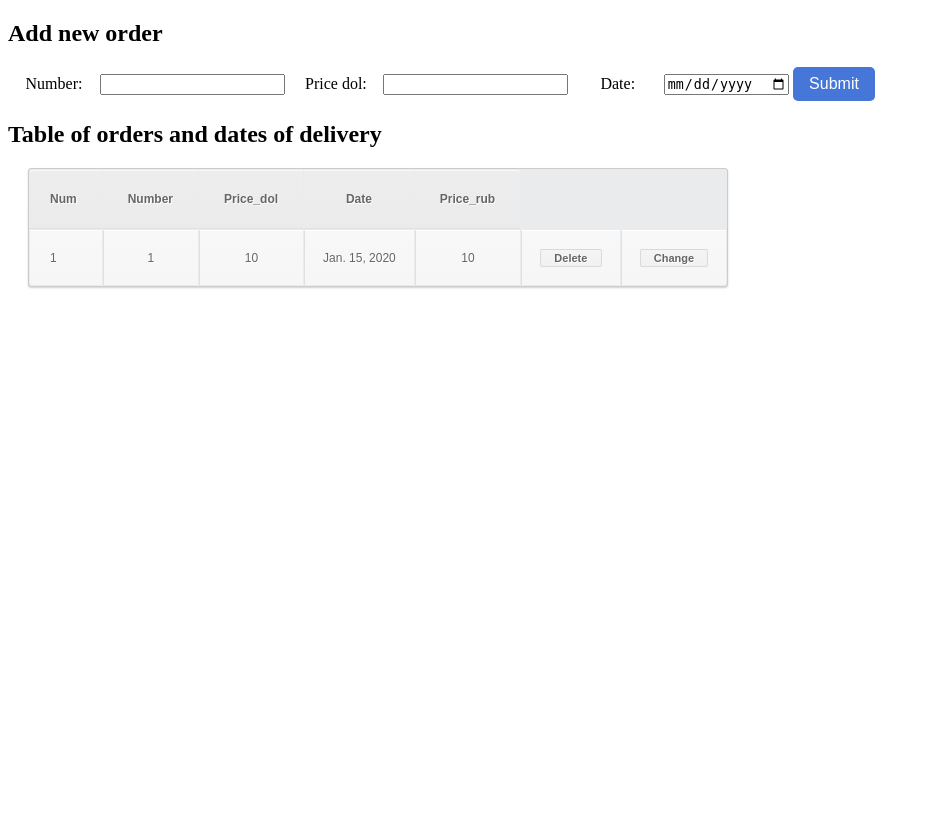
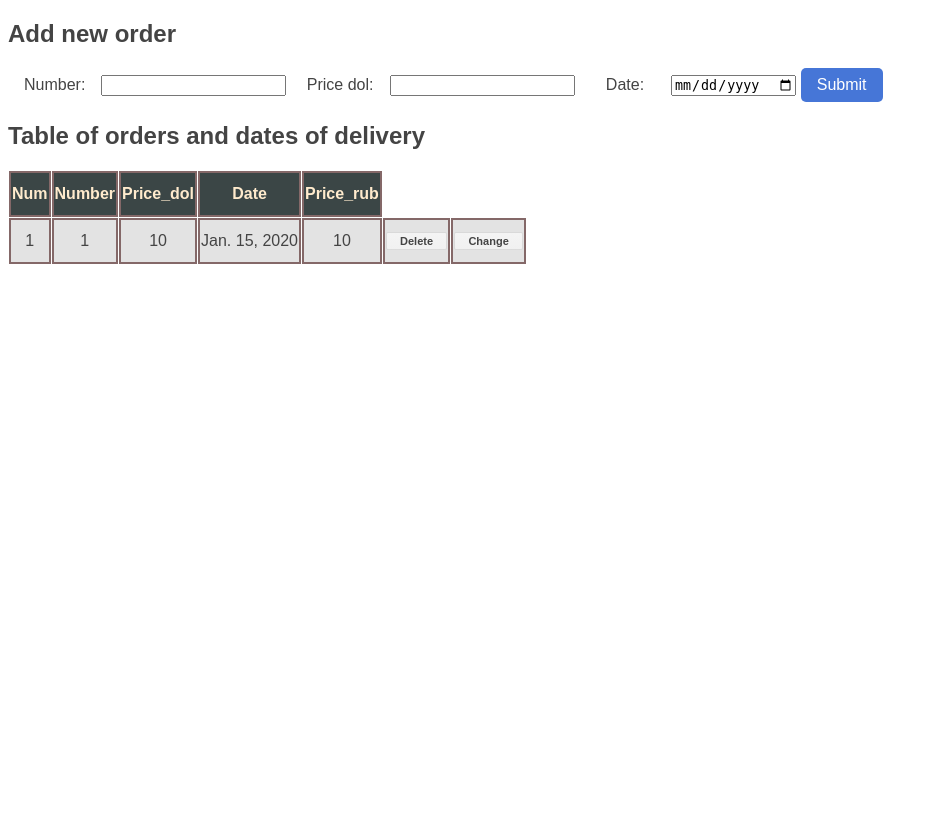
Before and after one commit to rin8351/Django-rest.-Kurs-project, a Django app: page / in a window 1280 px wide. Shown: the whole page, without its empty margins (0-938 px from the left). Before the commit the page ends 288 px from the top, so only its background shows below. Run offline with Django 4.2, Linux system fonts and the light colour scheme; tables that the repository leaves empty hold one stand-in row (values such as "Sample post").

Commit message:
Update styles.css

```diff
--- a/Test_django-to-postgresql/post/postt/static/postt/css/styles.css
+++ b/Test_django-to-postgresql/post/postt/static/postt/css/styles.css
@@ -1,103 +1,50 @@
-.simple-little-table {
-	font-family: Arial, Helvetica, sans-serif;
-	color: #666;
-	font-size: 12px;
-	text-shadow: 1px 1px 0 #fff;
-	background: #eaebec;
-	margin: 20px;
-	border: #ccc 1px solid;
-	border-collapse: separate;
-	-moz-border-radius: 3px;
-	-webkit-border-radius: 3px;
-	border-radius: 3px;
-	-moz-box-shadow: 0 1px 2px #d1d1d1;
-	-webkit-box-shadow: 0 1px 2px #d1d1d1;
-	box-shadow: 0 1px 2px #d1d1d1;
+html, body {
+	font-family: 'Arial';
+	margin: 20;
+	padding: 10;
+	height: 100%;
+	width: 100%;
+	color: #444;
+}
+
+.simple-little-table table {
+    border-collapse: collapse;
 }
 
 .simple-little-table th {
-font-weight: 700;
-padding: 21px 25px 22px;
-border-top: 1px solid #fafafa;
-border-bottom: 1px solid #e0e0e0;
-background: #ededed;
-background: -webkit-gradient(linear, left top, left bottom, from(#ededed), to(#ebebeb));
-background: -moz-linear-gradient(top, #ededed, #ebebeb);
+    color: #ffebcd;
+    background: #3b4646;
+    cursor: pointer;
 }
 
-.simple-little-table th:first-child {
-text-align: left;
-padding-left: 20px;
+.simple-little-table td,
+.simple-little-table th {
+    height: 40px;
+    text-align: center;
+    border: 2px solid #846868;
 }
 
-.simple-little-table tr:first-child th:first-child {
-border-top-left-radius: 3px;
+.simple-little-table tbody tr:nth-child(even) {
+    background: #e3e3e3;
 }
 
-.simple-little-table tr:first-child th:last-child {
-border-top-right-radius: 3px;
+th.sorted[data-order="1"],
+th.sorted[data-order="-1"] {
+    position: relative;
 }
 
-.simple-little-table tr {
-text-align: center;
-padding-left: 20px;
+th.sorted[data-order="1"]::after,
+th.sorted[data-order="-1"]::after {
+    right: 8px;
+    position: absolute;
 }
 
-.simple-little-table tr td:first-child {
-text-align: left;
-padding-left: 20px;
-border-left: 0;
+th.sorted[data-order="-1"]::after {
+	content: "▼"
 }
 
-.simple-little-table tr td {
-padding: 18px;
-border-top: 1px solid #fff;
-border-bottom: 1px solid #e0e0e0;
-border-left: 1px solid #e0e0e0;
-background: #fafafa;
-background: -webkit-gradient(linear, left top, left bottom, from(#fbfbfb), to(#fafafa));
-background: -moz-linear-gradient(top, #fbfbfb, #fafafa);
-}
-
-.simple-little-table tr:nth-child(even) td {
-background: #f6f6f6;
-background: -webkit-gradient(linear, left top, left bottom, from(#f8f8f8), to(#f6f6f6));
-background: -moz-linear-gradient(top, #f8f8f8, #f6f6f6);
-}
-
-.simple-little-table tr:last-child td {
-border-bottom: 0;
-}
-
-.simple-little-table tr:last-child td:first-child {
-border-bottom-left-radius: 3px;
-}
-
-.simple-little-table tr:last-child td:last-child {
-border-bottom-right-radius: 3px;
-}
-
-.simple-little-table tr:hover td {
-background: #f2f2f2;
-background: -webkit-gradient(linear, left top, left bottom, from(#f2f2f2), to(#f0f0f0));
-background: -moz-linear-gradient(top, #f2f2f2, #f0f0f0);
-}
-
-.simple-little-table a:link,
-.simple-little-table a:visited {
-color: #666;
-font-weight: 700;
-text-decoration: none;
-}
-
-.simple-little-table a:visited {
-color: #999;
-}
-
-.simple-little-table a:active,
-.simple-little-table a:hover {
-color: #bd5a35;
-text-decoration: underline;
+th.sorted[data-order="1"]::after {
+	content: "▲"
 }
 
 a.button15 {
```
Also changed, not shown: other parts of Test_django-to-postgresql/post/postt/static/postt/css/styles.css (+42 -0 lines). Lines whose indentation alone changed are shown as unchanged.
